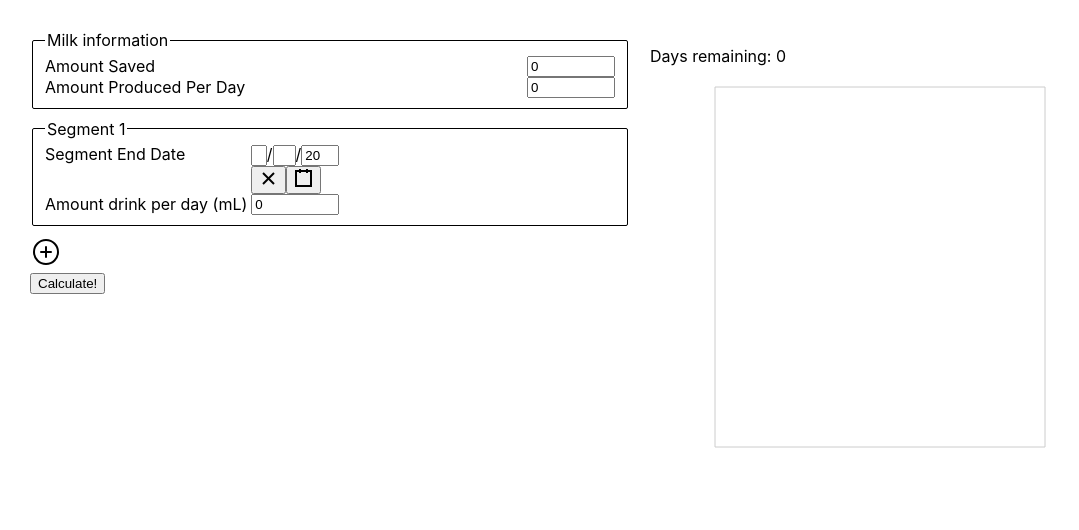
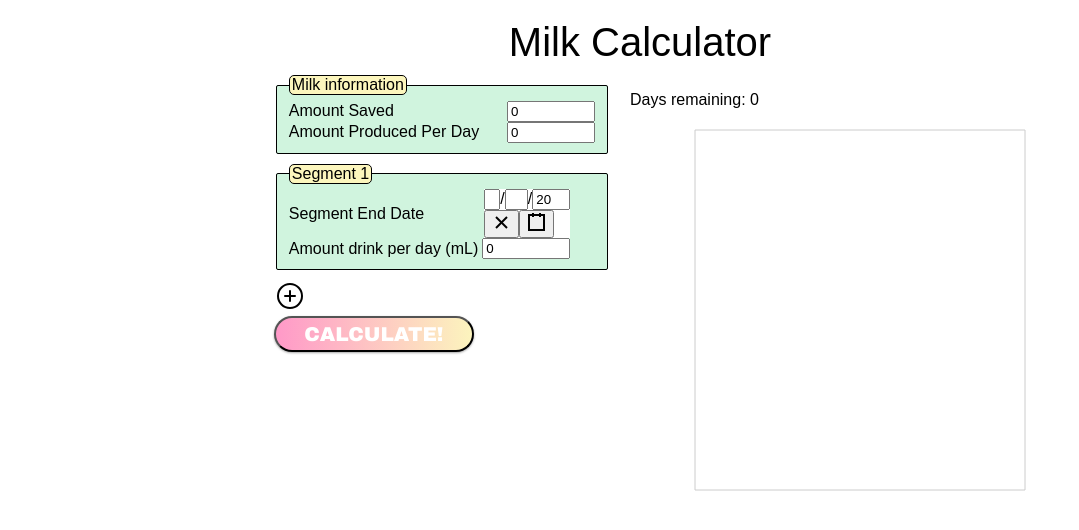
Before and after one commit to aturkewi/milk-calculator, a React (Create React App) app: page / in a window 1280 px wide. Shown: the top 530 px of the page, without its empty margins (0-1079 px from the left). Built offline with nearby package versions, Linux system fonts and the light colour scheme.

Commit message:
not the worst css

```diff
--- a/src/App.css
+++ b/src/App.css
@@ -37,3 +37,11 @@
     transform: rotate(360deg);
   }
 }
+
+:root {
+  --pink: #ff99c8;
+  --yellow: #fcf6bd;
+  --green: #d0f4de;
+  --blue: #a9def9;
+  --purple: #e4c1f9;
+}
--- a/src/components/input.css
+++ b/src/components/input.css
@@ -1,5 +1,18 @@
-.main-wrapper {
+.wrapper {
   display: flex;
+  flex-direction: column;
+  align-items: center;
+  font-family: "Arial";
+  max-width: 900px;
+  margin: auto;
+}
+
+.main {
+  display: flex;
+}
+
+.title {
+  font-size: 40px;
 }
 
 .left-panel {
@@ -23,16 +36,46 @@ input[type=number] {
 .input-container {
   display: flex;
   justify-content: space-between;
+  align-items: center;
+}
+
+legend {
+  background-color: var(--yellow);
+  border: 1px solid black;
+  border-radius: 5px;
 }
 
 .form-group {
   border: 1px solid;
   border-radius: 2px;
-  /* padding: 10px; */
   margin-bottom: 10px;
-  /* margin-left: -1px; */
+  background-color: var(--green);
 }
 
 .clickable-icon:hover {
   cursor: pointer;
 }
+
+.gradient-button {
+  font-family: "Arial Black", Gadget, sans-serif;
+  font-size: 20px;
+  padding: 5px;
+  text-align: center;
+  text-transform: uppercase;
+  transition: 0.5s;
+  background-size: 200% auto;
+  color: #FFF;
+  box-shadow: 0 0 20px #eee;
+  border-radius: 10px;
+  width: 200px;
+  box-shadow: 0 1px 3px rgba(0,0,0,0.12), 0 1px 2px rgba(0,0,0,0.24);
+  transition: all 0.3s cubic-bezier(.25,.8,.25,1);
+  cursor: pointer;
+  display: inline-block;
+  border-radius: 25px;
+}
+.gradient-button:hover{
+  box-shadow: 0 10px 20px rgba(0,0,0,0.19), 0 6px 6px rgba(0,0,0,0.23);
+}
+.gradient-button-1 {background-image: linear-gradient(to right, var(--pink) 0%, var(--yellow) 51%, var(--blue) 100%)}
+.gradient-button-1:hover { background-position: right center; }
--- a/src/components/inputs.jsx
+++ b/src/components/inputs.jsx
@@ -55,7 +55,10 @@ const Inputs = () => {
   }
 
   return (
-    <div className='main-wrapper'>
+    <div className='wrapper'>
+      <div className='title'>Milk Calculator</div>
+      <div className='main'>
+
         <div className='left-panel'>
           <fieldset className='form-group'>
             <legend>Milk information</legend>
@@ -94,13 +97,17 @@ const Inputs = () => {
             onClick={addNewSegment}
           />
           <br />
-        <button onClick={callDayCalculator}>Calculate!</button>
+          <button
+            className='gradient-button gradient-button-1'
+            onClick={callDayCalculator}
+          >Calculate!</button>
 
         </div>
         <div className='right-panel'>
           <Results remainingDays={remainingDays} dataPoints={dataPoints}/>
         </div>
       </div>
+    </div>
   )
 }
  export default Inputs
--- a/src/components/segment.css
+++ b/src/components/segment.css
@@ -2,3 +2,7 @@
   display: flex;
   justify-content: space-between
 }
+
+.date-picker {
+  background-color: white;
+}
--- a/src/components/segment.jsx
+++ b/src/components/segment.jsx
@@ -24,6 +24,7 @@ const Segment = ({index, segment, setSegment, removeSegment}) => {
           <div className='input-container'>
             <label className='input-label' htmlFor='segment-end-date'>Segment End Date</label>
             <DatePicker
+              className='date-picker'
               onChange={handleDateChange}
               value={segmentEndDate}
               name='segment-end-date'
```
Lines whose indentation alone changed are shown as unchanged.
